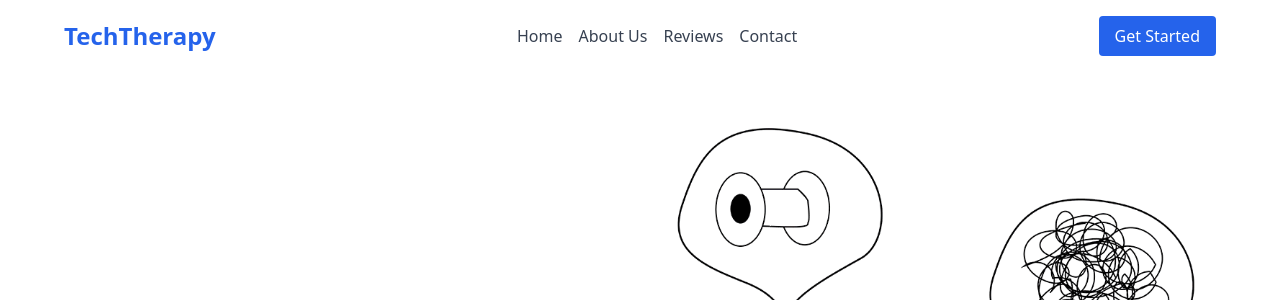
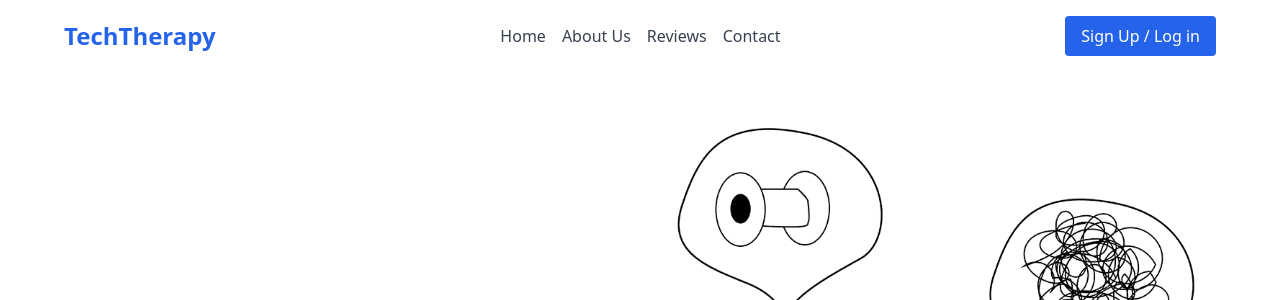
Before and after one commit to Tobechi15/hackathon-week-1, a PHP site: page / in a window 1280 px wide. Shown: the top 300 px of the page. Run offline with PHP 8.4, Linux system fonts and the light colour scheme; some libraries are stand-ins or nearby versions.

Commit message:
changed Get Started to Sign up / Log in

```diff
--- a/index.php
+++ b/index.php
@@ -101,7 +101,7 @@ session_start(); // Start the session
         <?php if (isset($_SESSION['is_logged_in'])) : ?>
                 <a href="script/logout" class="hidden md:block bg-blue-600 text-white px-4 py-2 rounded">Sign Out</a>
         <?php else : ?>
-            <a href="signup.php" class="hidden md:block bg-blue-600 text-white px-4 py-2 rounded">Get Started</a>
+            <a href="signup.php" class="hidden md:block bg-blue-600 text-white px-4 py-2 rounded">Sign Up / Log in</a>
         <?php endif; ?>
             <div class="md:hidden">
                 <button id="menu-btn" class="text-gray-700 hover:text-blue-600 focus:outline-none">
```
